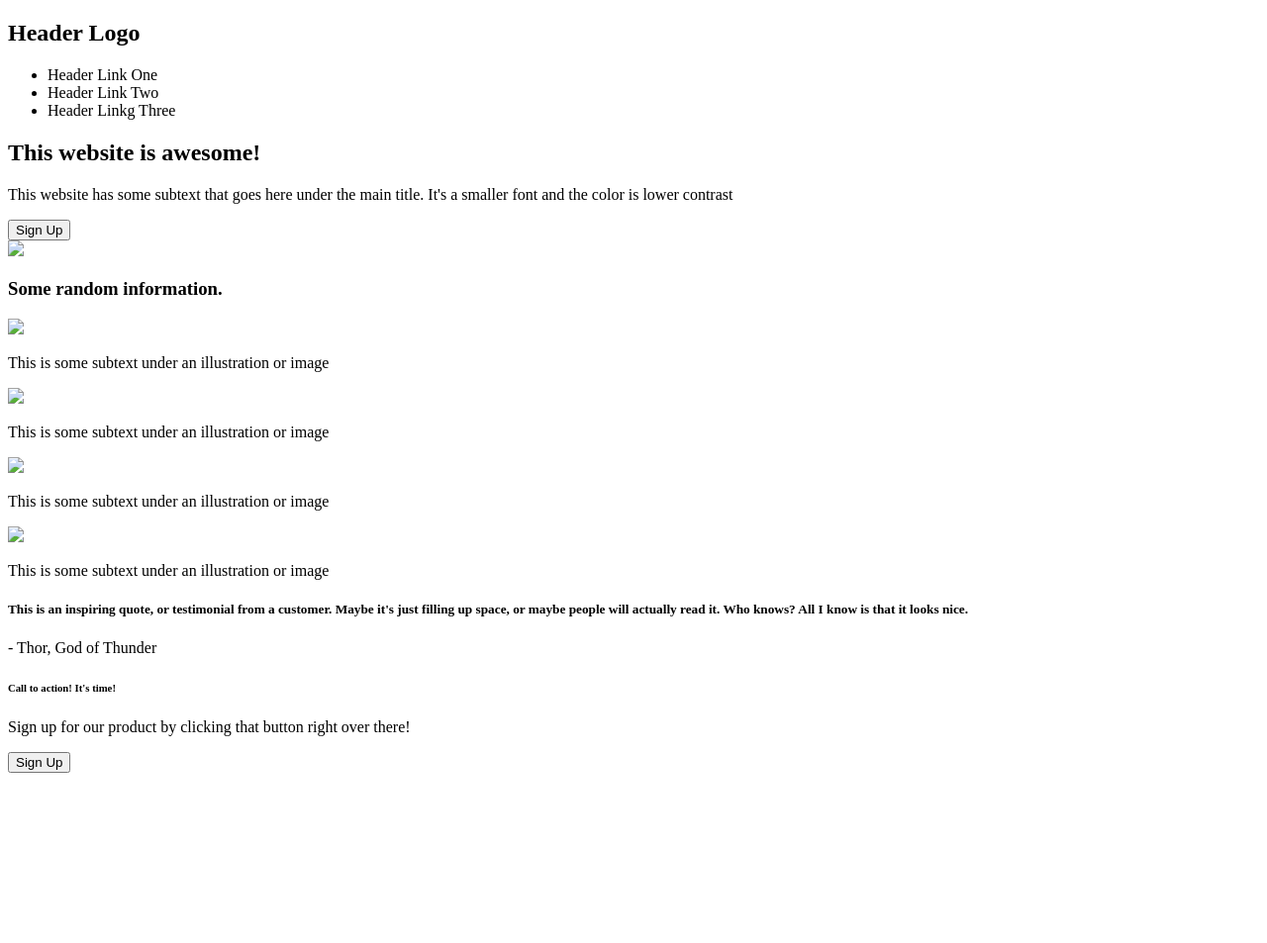
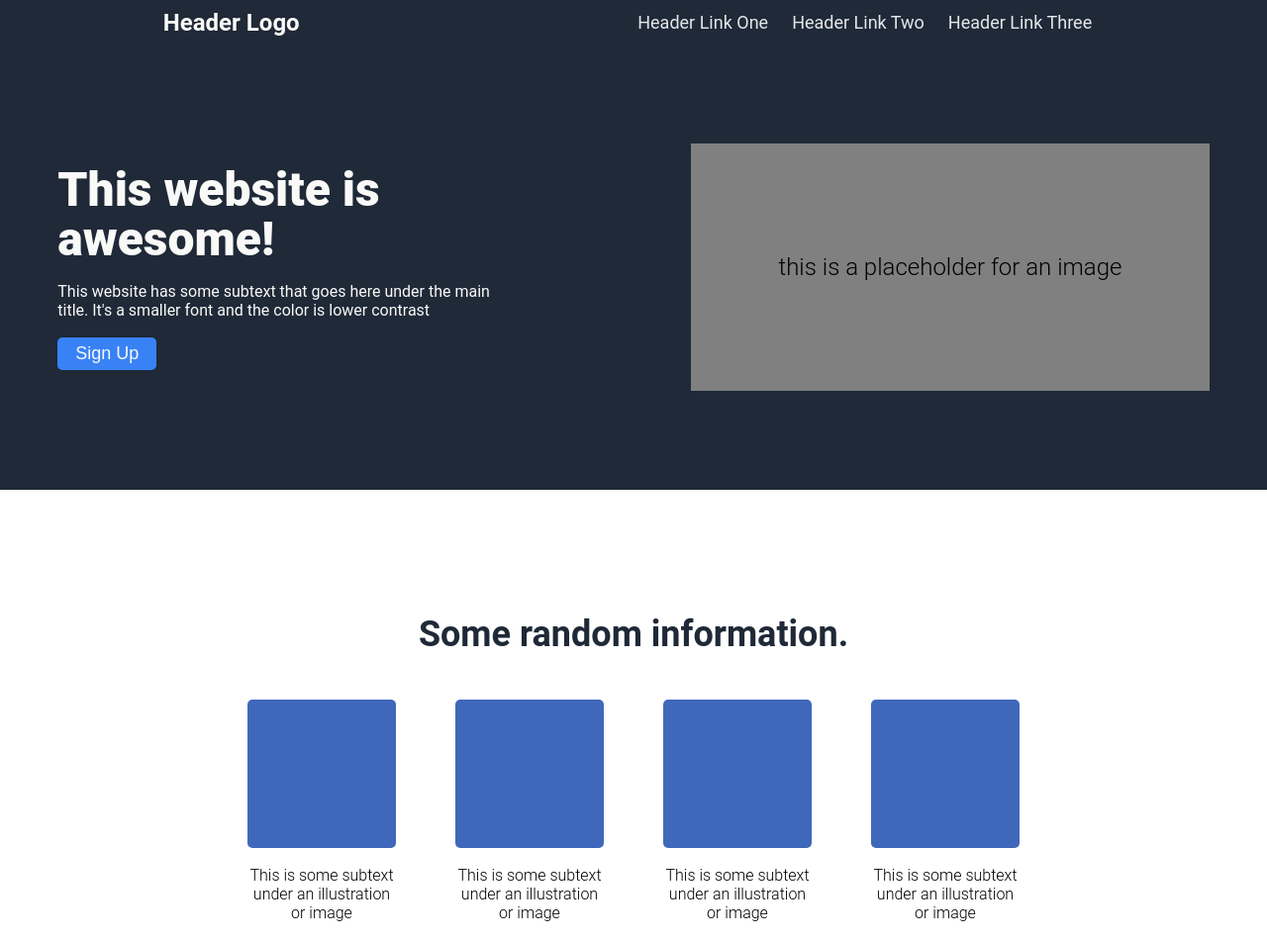
Before and after one commit to gmcarnahan/odin_Landing_Page, a plain HTML site: page index.html in a window 1280 px wide. Shown: the top 953 px of the page at 99% size. Before the commit the page ends 800 px from the top, so only its background shows below. Drawn offline with Linux system fonts and the light colour scheme.

Commit message:
Completed landing page

```diff
--- a/index.html
+++ b/index.html
@@ -21,7 +21,7 @@
                 <ul id="nav_pg_lst">
                     <li>Header Link One</li>
                     <li>Header Link Two</li>
-                    <li>Header Linkg Three</li>
+                    <li>Header Link Three</li>
                 </ul>
             </div>
         </nav>
@@ -34,10 +34,10 @@
                             the
                             color
                             is lower contrast</p>
-                        <button class="btn_gloabl card1_btn">Sign Up</button>
+                        <button class="btn_global card1_btn">Sign Up</button>
                     </div>
                     <div class="right_card">
-                        <img src="#">
+                        <h7 class="plc_hldr_txt">this is a placeholder for an image</h7>
                     </div>
                 </div>
             </div>
@@ -46,30 +46,35 @@
                     <h3>Some random information.</h3>
                     <div class="subtext_cards">
                         <div class="subtext_card1">
-                            <img src="#">
+                            <div id="small_img"></div>
                             <p class="subtext_p">This is some subtext under an illustration or image</p>
                         </div>
-                    </div>
                         <div class="subtext_card2">
-                        <img src="#">
+                            <div id="small_img"></div>
                             <p class="subtext_p">This is some subtext under an illustration or image</p>
                         </div>
                         <div class="subtext_card3">
-                        <img src="#">
+                            <div id="small_img"></div>
                             <p class="subtext_p">This is some subtext under an illustration or image</p>
                         </div>
                         <div class="subtext_card4">
-                        <img src="#">
+                            <div id="small_img"></div>
                             <p class="subtext_p">This is some subtext under an illustration or image</p>
+                        </div>
                     </div>
                 </div>
 
             </div>
         </div>
         <div class="content_card card3">
-            <h5>This is an inspiring quote, or testimonial from a customer. Maybe it's just filling up space, or maybe
+            <div class="quote_block">
+                <h5>This is an inspiring quote, or testimonial from a customer. Maybe it's just filling up space, or
+                    maybe
                     people will actually read it. Who knows? All I know is that it looks nice.</h5>
+            </div>
+            <div class="quote_attribute_block">
                 <h7>- Thor, God of Thunder</h7>
+            </div>
         </div>
         <div class="content_card card4">
             <div class="card4_inner_content">
@@ -84,7 +89,7 @@
         </div>
     </div>
     <footer id="ftr_content">
-
+        <h8>Copyright &copy; The Odin Project 2021</h8>
     </footer>
     </div>
 </body>
--- a/styles.css
+++ b/styles.css
@@ -0,0 +1,229 @@
+* {
+    margin: 0;
+    padding: 0;
+}
+
+body {
+    min-width: 100%;
+    min-height: 100vh;
+    background-color: #1F2937;
+    font-family: Roboto;
+}
+
+h1 {
+    font-size: 24px;
+    color: #F9FAF8;
+}
+
+h2 {
+    font-size: 48px;
+    font-weight: 800;
+    color: #F9FAF8;
+    line-height: 50px;
+}
+
+h3 {
+    font-size: 36px;
+    color: #1F2937;
+    margin-bottom: 45px;
+}
+
+h5 {
+    font-size: 36px;
+    font-weight: 250;
+}
+
+h6 {
+    font-size: 18px;
+    color: #ffffff;
+    padding-bottom: 0;
+}
+
+.cta_left>p {
+    color: #ffffff;
+}
+
+h7 {
+    font-size: 24px;
+    font-weight: 350;
+}
+
+h8 {
+    font-size: 16px;
+    color: white;
+    font-weight: 200px;
+}
+
+.nav_bar {
+    font-size: 18px;
+    color: #E5E7EB;
+    position: relative;
+    display: flex;
+    flex-direction: row;
+    justify-content: space-around;
+    align-items: center;
+}
+
+ul {
+    list-style-type: none;
+    flex-direction: row;
+    display: flex;
+}
+
+li {
+    display: flex;
+    flex-direction: row;
+    align-items: center;
+    margin: 12px;
+}
+
+p {
+    margin: 18px 0;
+}
+
+.content_card {
+    display: flex;
+    justify-content: center;
+    align-items: center;
+    flex-direction: column;
+    margin-top: 50px;
+}
+
+.card1_inner_content {
+    display: flex;
+    justify-content: space-between;
+    align-items: center;
+}
+
+.left_card {
+    display: flex;
+    justify-content: flex-start;
+    flex-direction: column;
+    overflow-wrap: break-word;
+    max-width: 40%;
+}
+
+.left_card>p {
+    color: #F9FAF8;
+}
+
+.right_card {
+    background-color: gray;
+    width: 45%;
+    height: 250px;
+    display: flex;
+    justify-content: center;
+    align-items: center;
+}
+
+.btn_global {
+    background-color: #3882F6;
+    display: flex;
+    justify-content: center;
+    align-items: center;
+    padding: 6px 12px;
+    border-radius: 5px;
+    border-style: none;
+    color: #F9FAF8;
+    font-size: 18px;
+    width: 100px;
+}
+
+.card2 {
+    display: flex;
+    justify-content: center;
+    align-items: center;
+    background-color: #ffffff;
+    width: 100vw;
+    padding: 50px 0;
+    margin-top: 100px;
+    height: 60vh;
+}
+
+.card2_inner_content {
+    display: flex;
+    justify-content: space-around;
+    align-items: center;
+    flex-direction: column;
+}
+
+.subtext_cards {
+    display: flex;
+    align-items: center;
+    flex-direction: row;
+    justify-content: center;
+    max-width: 50%;
+    gap: 60px;
+    text-align: center;
+    font-weight: 350;
+}
+
+#small_img {
+    width: 150px;
+    height: 150px;
+    background-color: #3f68ba;
+    border-width: 8px;
+    border-color: #11151d;
+    border-radius: 5px;
+}
+
+.subtext_p {
+    overflow-wrap: break-word;
+}
+
+.card3 {
+    background-color: #E5E7EB;
+    height: 60vh;
+    width: 100vw;
+    margin-top: 0;
+    display: flex;
+    justify-content: center;
+    align-items: center;
+    flex-direction: column;
+}
+
+.quote_block {
+    width: 60%;
+    margin: 25px;
+}
+
+.quote_attribute_block {
+    width: 60%;
+    margin: 25px;
+}
+
+.card4 {
+    background-color: #ffffff;
+    height: 60vh;
+    width: 100vw;
+    margin-top: 0;
+    display: flex;
+    justify-content: center;
+    align-items: center;
+    flex-direction: column;
+}
+
+.card4_inner_content {
+    background-color: #3882F6;
+    width: 60%;
+    height: 30%;
+    display: flex;
+    justify-content: space-around;
+    align-items: center;
+}
+
+.cta_left {
+    padding: 10px;
+}
+
+.cta_btn {
+    border: 1px solid white;
+    border-radius: 5px;
+}
+
+#ftr_content {
+    display: flex;
+    justify-content: center;
+    align-items: center;
+    height: 15vh;
+}
```
Lines whose indentation alone changed are shown as unchanged.
